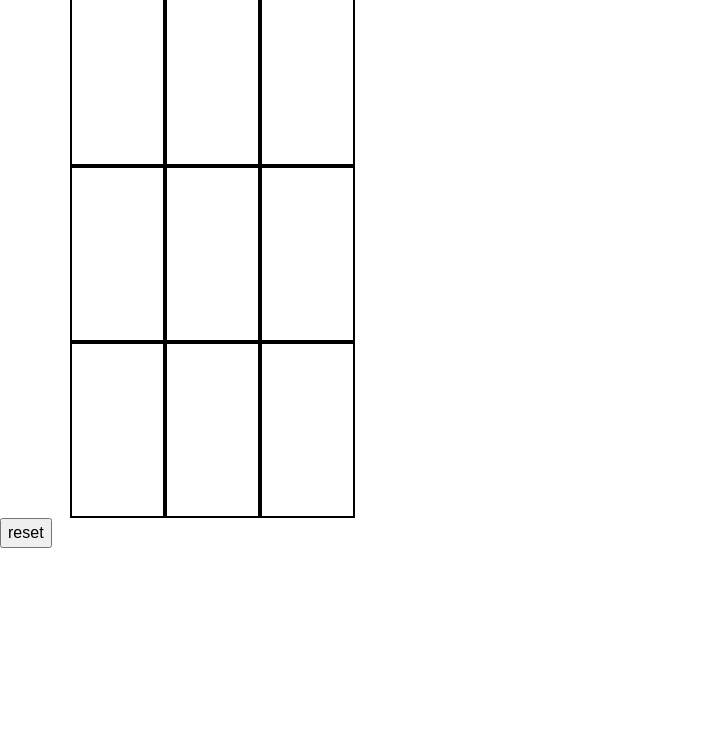
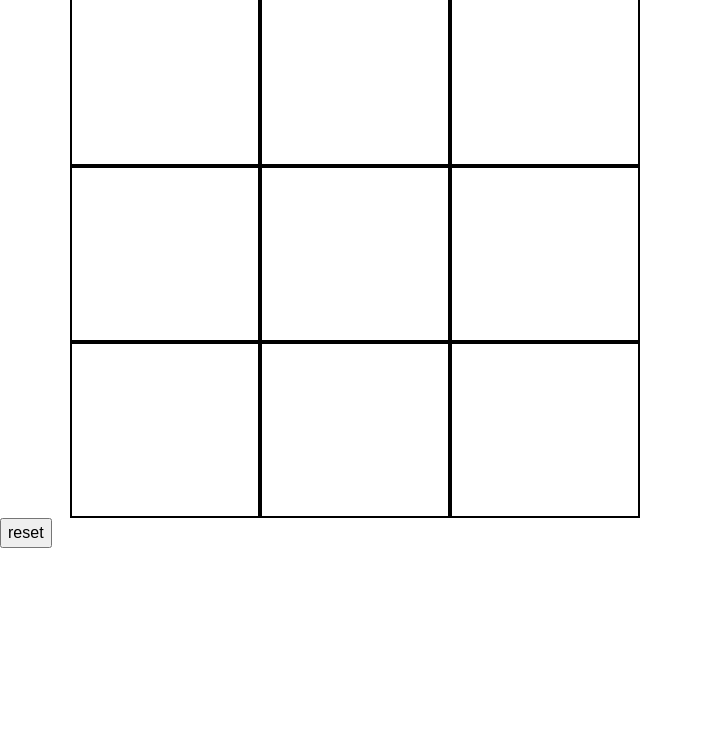
Before and after one commit to chrisjuin/morpion, a website: page index.html in a window 1280 px wide. Shown: the part 63-800 px from the top of the page, without its empty margins (0-703 px from the left). Drawn offline with nearby package versions, Linux system fonts and the light colour scheme.

Commit message:
ajout modif

```diff
--- a/app.js
+++ b/app.js
@@ -13,3 +13,10 @@ $(".game").click(function(){
 	image++;
 
 });
+
+$(".reset").click(function(){
+	alert("clear the game ?");
+	$(".game").html("");
+});
+
+// $(".case").html("");
--- a/index.html
+++ b/index.html
@@ -12,25 +12,25 @@
     <h2>morpion</h2>
 
     <div class="row">
-      <div class="col-md-1 game"></div>
-      <div class="col-md-1 game"></div>
-      <div class="col-md-1 game"></div>
+      <div class="col-md-2 game"></div>
+      <div class="col-md-2 game"></div>
+      <div class="col-md-2 game"></div>
     </div>
 
     <div class="row">
-      <div class="col-md-1 game"></div>
-      <div class="col-md-1 game"></div>
-      <div class="col-md-1 game"></div>
+      <div class="col-md-2 game"></div>
+      <div class="col-md-2 game"></div>
+      <div class="col-md-2 game"></div>
     </div>
 
     <div class="row">
-      <div class="col-md-1 game"></div>
-      <div class="col-md-1 game"></div>
-      <div class="col-md-1 game"></div>
+      <div class="col-md-2 game"></div>
+      <div class="col-md-2 game"></div>
+      <div class="col-md-2 game"></div>
     </div>
   </div>
-  <INPUT TYPE="reset" NAME="reset" VALUE="reset">
-    <script type="text/javascript" src="node_modules/jquery/dist/jquery.js"></script>
-    <script type="text/javascript" src="app.js"></script>
-  </body>
-  </html>
+  <button class="reset">reset</button>
+  <script type="text/javascript" src="node_modules/jquery/dist/jquery.js"></script>
+  <script type="text/javascript" src="app.js"></script>
+</body>
+</html>
--- a/style.css
+++ b/style.css
@@ -3,9 +3,9 @@ body {
 }
 [class*="col-"], footer {
 	border: 2px solid black;
-	line-height: 85px;
+	line-height: 100px;
 	text-align: center;
-	height:11em ;
+	height:11em;
 	width: 11em;
 }
-.col-lg-8 { line-height: 200px; }
+.col-lg-8 {line-height: 100px;}
```
